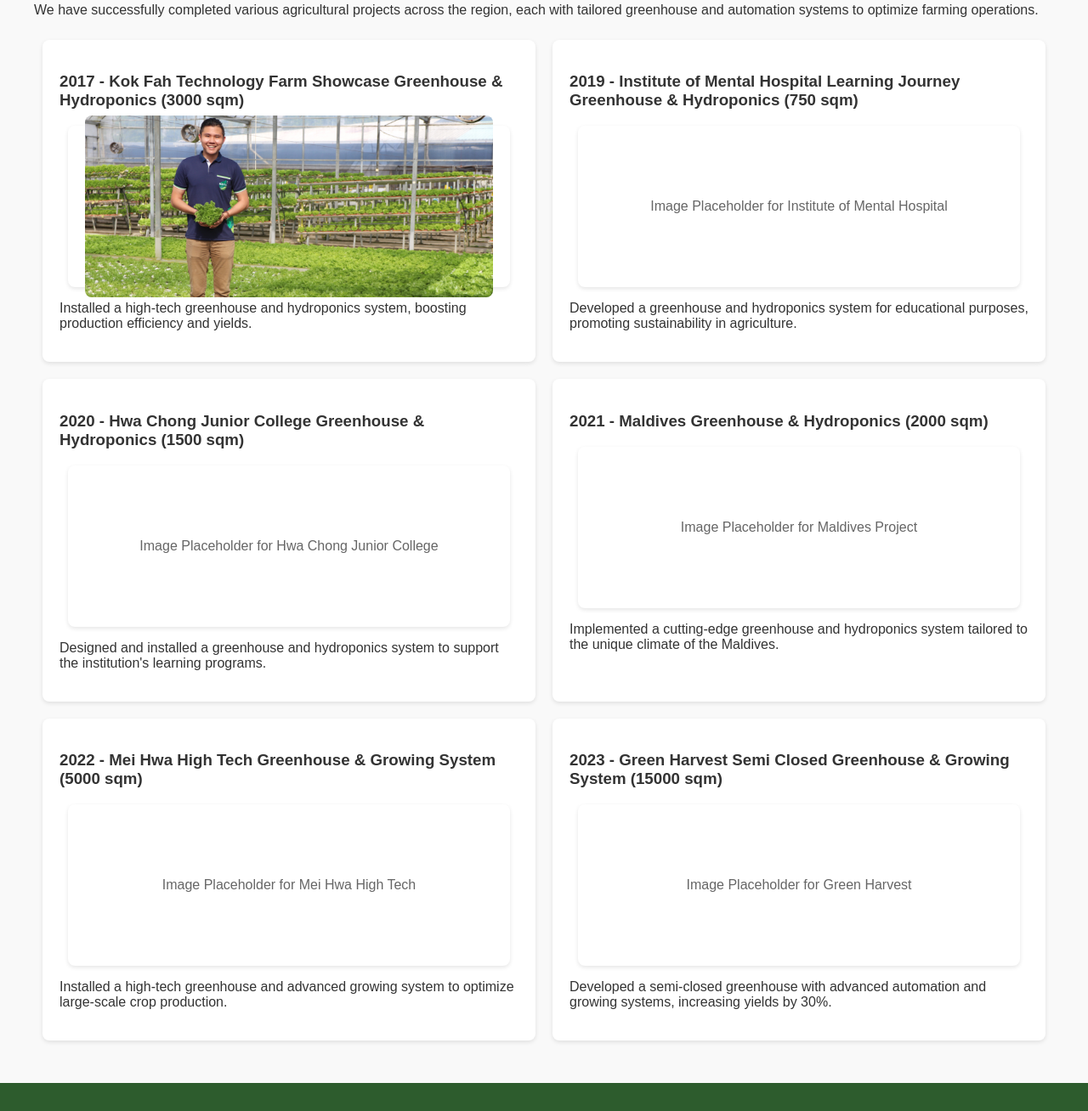
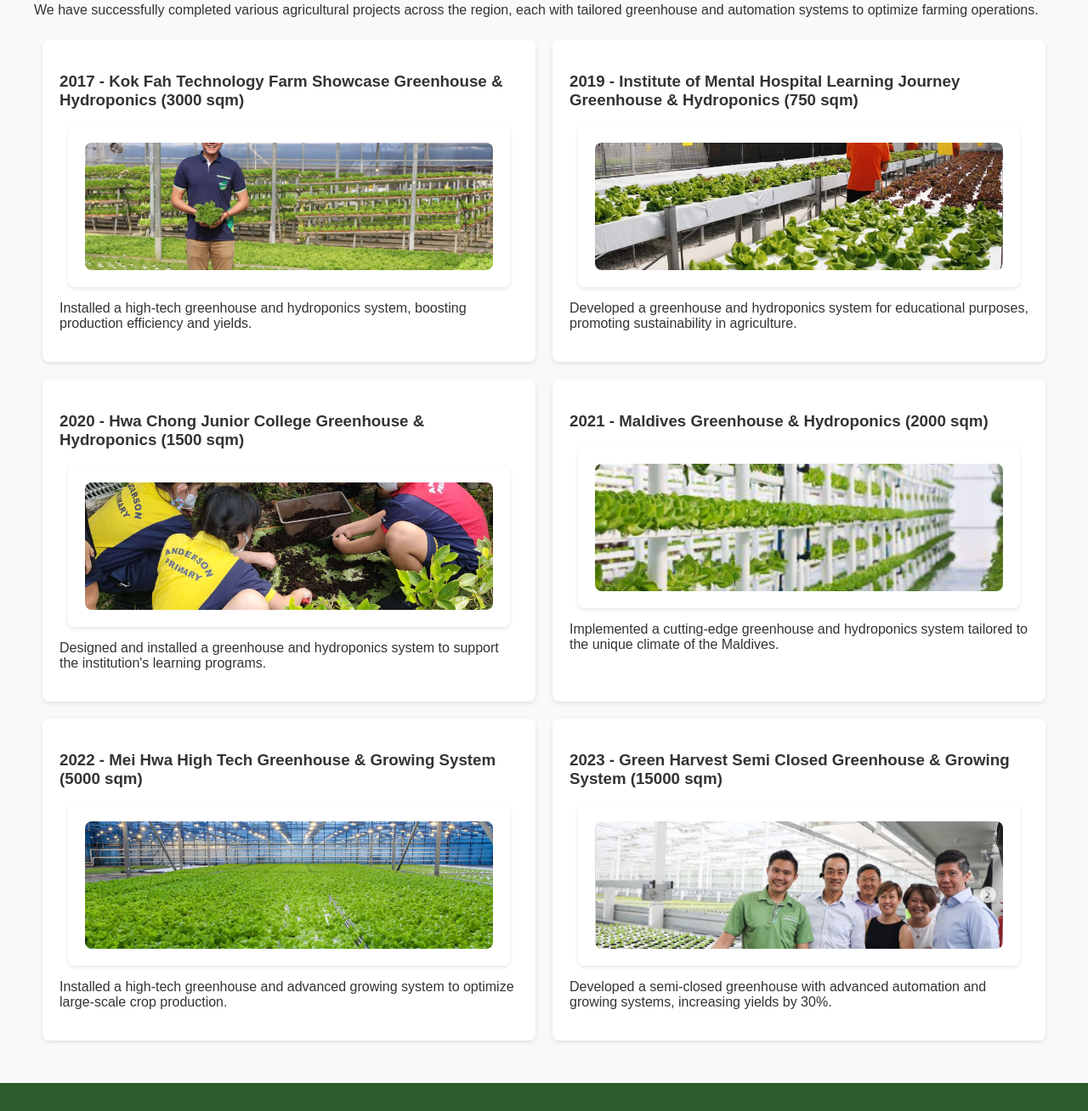
Before and after one commit to GreenHarvest8/AgritechSupply, a plain HTML site: page projects.html in a window 1280 px wide. Shown: the part 349-1657 px from the top of the page at 85% size. Drawn offline with Linux system fonts and the light colour scheme.

Commit message:
Update projects.html

```diff
--- a/projects.html
+++ b/projects.html
@@ -73,6 +73,13 @@
             justify-content: center;
             color: #666;
             border-radius: 8px;
+            overflow: hidden; /* Prevents image overflow */
+        }
+        .image-placeholder img {
+            width: 100%; /* Stretch image to cover the entire placeholder */
+            height: 100%; /* Ensure it covers the height */
+            object-fit: cover; /* Maintain aspect ratio while covering */
+            border-radius: 8px;
         }
     </style>
 </head>
@@ -99,41 +106,55 @@
         <div class="projects">
             <div>
                 <h3>2017 - Kok Fah Technology Farm Showcase Greenhouse & Hydroponics (3000 sqm)</h3>
-               <div class="image-placeholder">
-    <img src="https://raw.githubusercontent.com/GreenHarvest8/AgritechSupply/main/2017%20-%20Kok%20Fah%20Technology%20Farm%20Showcase%20Greenhouse%20&%20Hydroponics%20(3000%20sqm).jpg"
-         alt="Kok Fah Technology Farm"
-         style="max-width: 100%; height: auto; border-radius: 8px; display: block;">
-</div>
+                <div class="image-placeholder">
+                    <img src="https://raw.githubusercontent.com/GreenHarvest8/AgritechSupply/main/2017%20-%20Kok%20Fah%20Technology%20Farm%20Showcase%20Greenhouse%20&%20Hydroponics%20(3000%20sqm).jpg"
+                         alt="Kok Fah Technology Farm">
+                </div>
                 <p>Installed a high-tech greenhouse and hydroponics system, boosting production efficiency and yields.</p>
             </div>
 
             <div>
                 <h3>2019 - Institute of Mental Hospital Learning Journey Greenhouse & Hydroponics (750 sqm)</h3>
-                <div class="image-placeholder">Image Placeholder for Institute of Mental Hospital</div>
+                <div class="image-placeholder">
+                    <img src="https://raw.githubusercontent.com/GreenHarvest8/AgritechSupply/refs/heads/main/2019%20-%20Institute%20of%20Mental%20Hospital%20Learning%20Journey%20Greenhouse%20%26%20Hydroponics%20(750%20sqm).png"
+                         alt="Institute of Mental Hospital">
+                </div>
                 <p>Developed a greenhouse and hydroponics system for educational purposes, promoting sustainability in agriculture.</p>
             </div>
 
             <div>
                 <h3>2020 - Hwa Chong Junior College Greenhouse & Hydroponics (1500 sqm)</h3>
-                <div class="image-placeholder">Image Placeholder for Hwa Chong Junior College</div>
+                <div class="image-placeholder">
+                    <img src="https://raw.githubusercontent.com/GreenHarvest8/AgritechSupply/refs/heads/main/2020%20-%20Hwa%20Chong%20Junior%20College%20Greenhouse%20%26%20Hydroponics.jpg"
+                         alt="Hwa Chong Junior College">
+                </div>
                 <p>Designed and installed a greenhouse and hydroponics system to support the institution's learning programs.</p>
             </div>
 
             <div>
                 <h3>2021 - Maldives Greenhouse & Hydroponics (2000 sqm)</h3>
-                <div class="image-placeholder">Image Placeholder for Maldives Project</div>
+                <div class="image-placeholder">
+                    <img src="https://raw.githubusercontent.com/GreenHarvest8/AgritechSupply/refs/heads/main/2021%20-%20Maldives%20Greenhouse%20%26%20Hydroponics.jpg"
+                         alt="Maldives Greenhouse">
+                </div>
                 <p>Implemented a cutting-edge greenhouse and hydroponics system tailored to the unique climate of the Maldives.</p>
             </div>
 
             <div>
                 <h3>2022 - Mei Hwa High Tech Greenhouse & Growing System (5000 sqm)</h3>
-                <div class="image-placeholder">Image Placeholder for Mei Hwa High Tech</div>
+                <div class="image-placeholder">
+                    <img src="https://raw.githubusercontent.com/GreenHarvest8/AgritechSupply/refs/heads/main/2022%20-%20Mei%20Hwa%20High%20Tech%20Greenhouse%20%26%20Growing%20System.jpg"
+                         alt="Mei Hwa High Tech Greenhouse">
+                </div>
                 <p>Installed a high-tech greenhouse and advanced growing system to optimize large-scale crop production.</p>
             </div>
 
             <div>
                 <h3>2023 - Green Harvest Semi Closed Greenhouse & Growing System (15000 sqm)</h3>
-                <div class="image-placeholder">Image Placeholder for Green Harvest</div>
+                <div class="image-placeholder">
+                    <img src="https://raw.githubusercontent.com/GreenHarvest8/AgritechSupply/refs/heads/main/2023%20-%20Green%20Harvest%20Semi%20Closed%20Greenhouse%20%26%20Growing%20System.png"
+                         alt="Green Harvest Semi Closed Greenhouse">
+                </div>
                 <p>Developed a semi-closed greenhouse with advanced automation and growing systems, increasing yields by 30%.</p>
             </div>
         </div>
```
